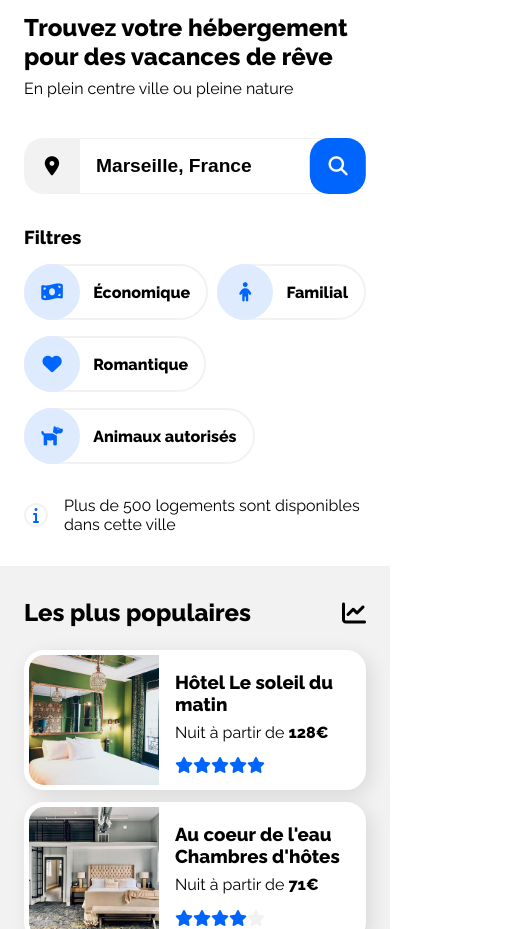
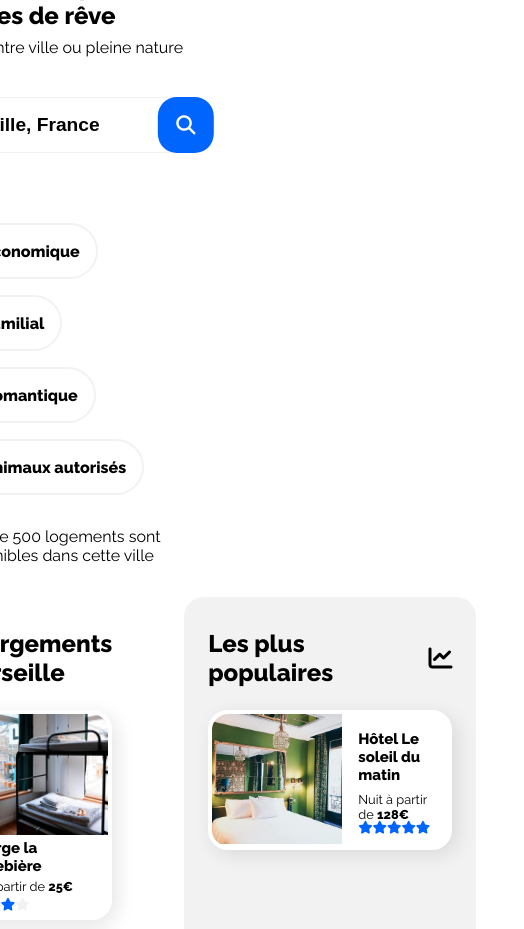
Before and after one commit to LcsGa/GarciaLucas_2_18092020, a plain HTML site: page index.html in a window 390 px wide. Shown: the part 158-1087 px from the top of the page, 524 px wide, since content can reach past the window. Drawn offline with Linux system fonts and the light colour scheme.

Commit message:
Update style.mobile.css

```diff
--- a/style.mobile.css
+++ b/style.mobile.css
@@ -51,8 +51,6 @@
 
 #research-and-filter {
   width: 100vw;
-  margin-top: 2rem;
-  padding: 0 1.5rem;
 }
 
 #search-bar {
@@ -121,35 +119,58 @@
 
 /* accomodations */
 
-#accomodations {
-  padding: 0;
-  flex-direction: column-reverse;
-}
-
 #accomodations > :nth-child(1n) /* Every direct children : Aside and article */ {
-  flex: auto;
-  border-radius: 0;
-  margin: 0;
   padding: 2rem 1.5rem;
 }
 
-#accomodations figure {
-  border-width: 5px;
-}
-
 #popularity-list {
+  flex-direction: column;
   margin: 1rem 0 -0.5rem;
 }
 
-#popularity-list figure,
-#accomodation-list a {
+#popularity-list a {
+  width: 100%;
+}
+
+figcaption,
+.fa-star {
+  font-size: 0.8rem;
+}
+
+#popularity-list figure {
+  height: auto;
+  flex-direction: row;
   margin: 0.4rem 0;
+}
+
+#popularity-list figure .image {
+  flex: none;
 }
 
 #popularity-list .image {
   height: 130px;
   width: 130px;
 }
+
+/* Copie conforme de la version bureau !! _______________*/
+#popularity-list figcaption {
+  margin-top: 1rem;
+  margin-bottom: 0.7rem;
+}
+
+#popularity-list p {
+  margin-top: 0.5rem;
+}
+
+#popularity-list h3,
+#popularity-list p {
+  flex-grow: 0;
+}
+
+#popularity-list .evaluation {
+  flex-grow: 1;
+  align-items: flex-end;
+} /* ____________________________________________________*/
 
 #accomodations article {
   background: #fff;
@@ -163,6 +184,7 @@
 }
 
 #accomodation-list a {
+  margin: 0.4rem 0;
   width: 100%;
   display: flex;
 }
```
